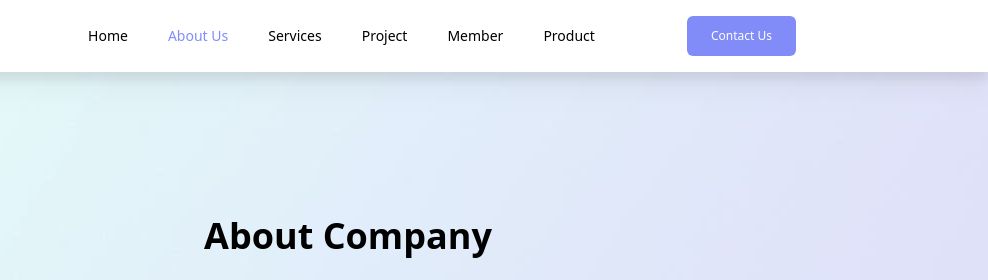
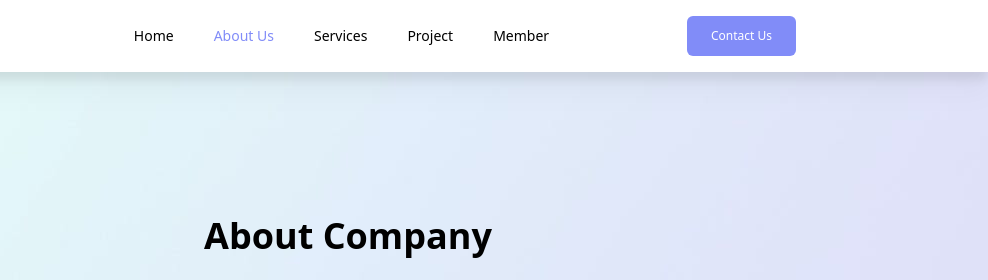
Before and after one commit to litle-project/codecraft, a plain HTML site: page about.html in a window 1280 px wide. Shown: the top 280 px of the page, 292-1280 px from the left. Drawn offline with nearby package versions, Linux system fonts and the light colour scheme.

Commit message:
hide product navigation

```diff
--- a/about.html
+++ b/about.html
@@ -50,7 +50,7 @@
                 <li id="service"><a href="service.html">Services</a></li>
                 <li id="project"><a href="project.html">Project</a></li>
                 <li id="member"><a href="member.html">Member</a></li>
-                <li id="product"><a href="product.html">Product</a></li>
+                <!-- <li id="product"><a href="product.html">Product</a></li> -->
             </ul>
             <div id="action">
                 <button
```
Also changed, not shown: contact.html (+1 -1 lines), index.html (+1 -1 lines), member.html (+1 -1 lines), project.html (+1 -1 lines), service.html (+1 -1 lines), detail/news.html (added), detail/project.html (added).
